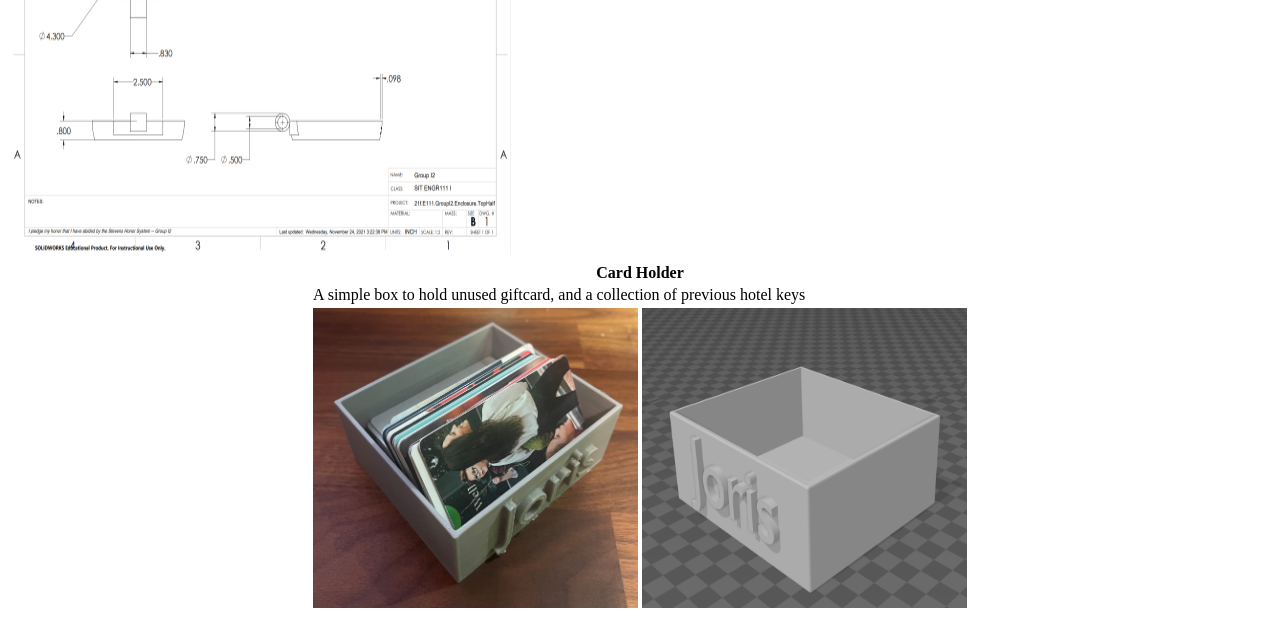
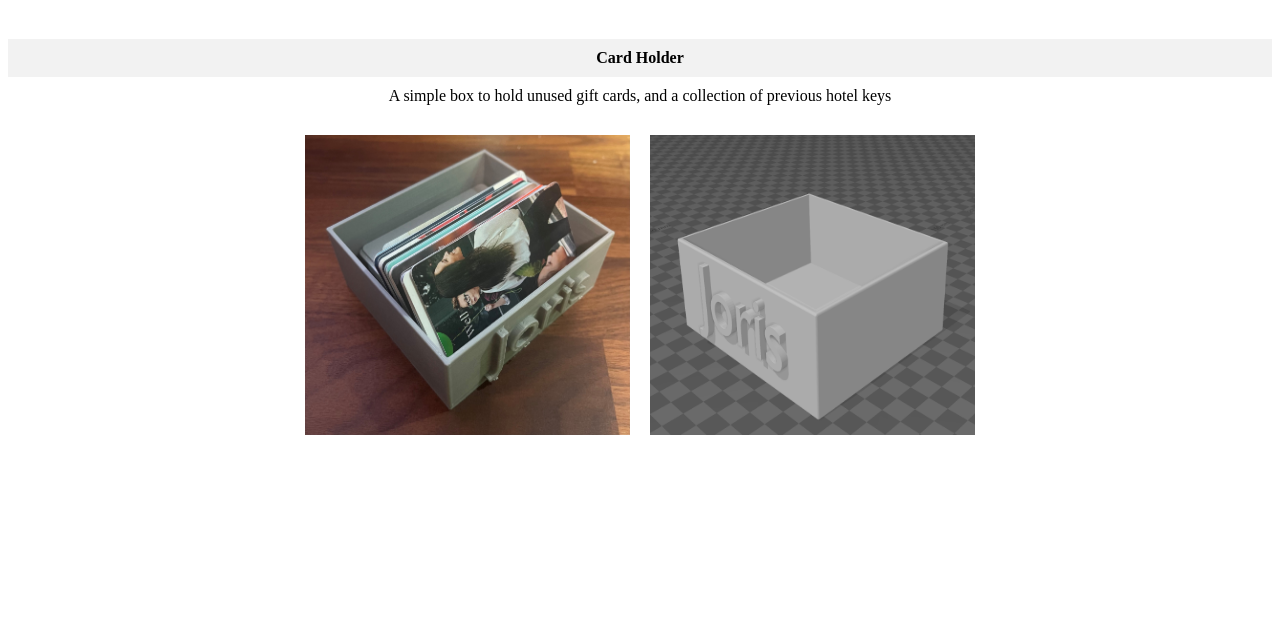
Before and after one commit to jcwilson11/ProjectPrints, a Flask app: page /prints in a window 1280 px wide; the page is wider, and only the part inside the window is pictured. Shown: the part 1153-1776 px from the top of that part. After the commit the page ends 1588 px from the top of that part, so only its background shows below. Run offline with Flask 3, Linux system fonts and the light colour scheme.

Commit message:
perfect image allignment

```diff
--- a/templates/prints.html
+++ b/templates/prints.html
@@ -11,72 +11,97 @@
     <p>I first got into 3D printing my freshmen year at Stevens. There were two design classes, and I always volunteered to oversee the designing and 3D modeling for our project. Eventually, I grew a passion for it and ended up buying my own printer and designing my own creations</p>
     <p>This page highlights some of my prints, their design parameters, and other in progrss design. </p>
     <HR><BR>
+  </body>
 
-      <center>
+  <head>
+    <meta charset="UTF-8">
+    <title>Centered Tables</title>
+    <style>
+        /* Center all content */
+        body {
+            text-align: center;
+        }
+
+        /* Style for each table */
+        table {
+            width: 100%; /* Full width of the parent container */
+            margin-bottom: 20px; /* Space between tables */
+            border-collapse: collapse;
+        }
+
+        /* Center table header and table data */
+        th, td {
+            text-align: center;
+            padding: 10px;
+        }
+
+        /* Style for table header */
+        th {
+            background-color: #f2f2f2;
+        }
+
+        /* Style for the image container */
+        .image-container {
+            display: flex;
+            justify-content: center;
+            align-items: center;
+        }
+
+        /* Style for the images */
+        img {
+            margin: 10px; /* Space around images */
+        }
+    </style>
+</head>
+
+<body>
     <table>
-        <TR>
-            <TH> Funko Shelf</TH>
-        </TR>
-
-        <TR>
-            <TD>This a shelf I designed to hold my Funko Pop collection. It is designed to be mounted on a wall, and has a small lip to prevent the pops from falling off.</TD>
-
-        </TR>
-
+        <tr>
+            <th>Funko Shelf</th>
+        </tr>
+        <tr>
+            <td>This a shelf I designed to hold my Funko Pop collection. It is designed to be mounted on a wall, and has a small lip to prevent the pops from falling off.</td>
+        </tr>
     </table>
 
     <table>
-          <TR>
-              <TH>Webcam Mount</TH>
-          </TR>
-
-          <TR>
-              <TD>This is a mount I designed to hold the webcam I use to monitor my 3D printer. It is designed to be snapped into the side grooves of the printer</TD>
-          </TR>
-
+        <tr>
+            <th>Webcam Mount</th>
+        </tr>
+        <tr>
+            <td>This is a mount I designed to hold the webcam I use to monitor my 3D printer. It is designed to be snapped into the side grooves of the printer</td>
+        </tr>
     </table>
 
     <table>
-          <TR>
-              <TH>Weather Bowl</TH>
-          </TR>
-
-          <TR>
-              <TD>A product of my Design 1 Engineering class, the Weathe Bowl designed to determine the time of day that has the most ideal conditions for an outdoor run. To do this, I designed and 3D-printed an enclosed sensor network that would measure temperature, relative humidity, and light and placed it outdoors on campus. Each day, the sensor network collected data every thirty minutes and wirelessly published it to the Stevens MQTT server, allowing us to analyze how conditions were changing throughout the day.
-              </TD>
-          </TR>
-          <TR>
-            <TD>
+        <tr>
+            <th>Weather Bowl</th>
+        </tr>
+        <tr>
+            <td>A product of my Design 1 Engineering class, the Weather Bowl is designed to determine the time of day that has the most ideal conditions for an outdoor run. To do this, I designed and 3D-printed an enclosed sensor network that would measure temperature, relative humidity, and light and placed it outdoors on campus. Each day, the sensor network collected data every thirty minutes and wirelessly published it to the Stevens MQTT server, allowing us to analyze how conditions were changing throughout the day.</td>
+        </tr>
+        <tr>
+            <td class="image-container">
                 <img src="{{ url_for('static', filename='WB.BottomHalfPNG.png') }}" width="500" height="400">
-
                 <img src="{{ url_for('static', filename='WB.FinalPic2.JPG') }}" width="325" height="600">
-
                 <img src="{{ url_for('static', filename='WB.TopHalfPNG.png') }}" width="500" height="400">
-          </TR>
+            </td>
+        </tr>
     </table>
 
     <table>
-          <TR>
-              <TH>Card Holder</TH>
-          </TR>
-
-          <TR>
-              <TD>A simple box to hold unused giftcard, and a collection of previous hotel keys</TD>
-          </TR>
-
-          <TR>
-            <TD>
+        <tr>
+            <th>Card Holder</th>
+        </tr>
+        <tr>
+            <td>A simple box to hold unused gift cards, and a collection of previous hotel keys</td>
+        </tr>
+        <tr>
+            <td class="image-container">
                 <img src="{{ url_for('static', filename='CardBoxFinal.jpg') }}" width="325" height="300">
-
                 <img src="{{ url_for('static', filename='CardRender.png') }}" width="325" height="300">
-
-
-            </TD>
-
-          </TR>
-
+            </td>
+        </tr>
     </table>
-        </center>
-
 </body>
 </html>
```
Lines whose indentation alone changed are shown as unchanged.
